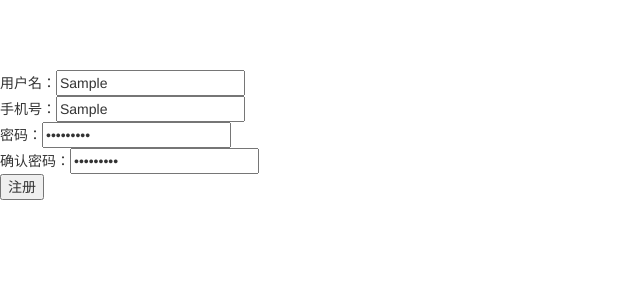
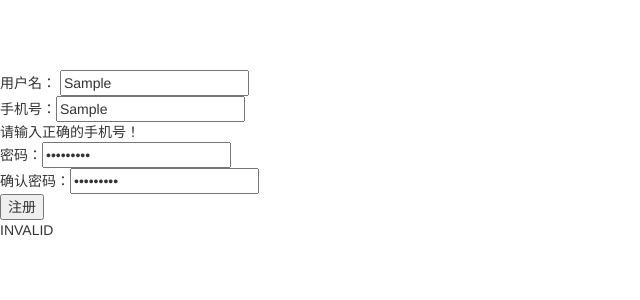
Before and after one commit to lyuxc/angular-StockBackstage, an Angular app: page / in a window 1280 px wide. Both pictures are taken after typing "Sample", "Sample", "Sample123", "Sample123" into the empty fields and a click on the button "注册". Shown: the top 300 px of the page, without its empty margins (0-640 px from the left). Built offline with nearby package versions, Linux system fonts and the light colour scheme.

Commit message:
状态字段

```diff
--- a/src/app/reactive-regist/reactive-regist.component.css
+++ b/src/app/reactive-regist/reactive-regist.component.css
@@ -0,0 +1,6 @@
+/*.ng-invalid {*/
+/*  border: 1px solid darkolivegreen;*/
+/*}*/
+.hasError {
+  border: 1px solid darkolivegreen;
+}
--- a/src/app/reactive-regist/reactive-regist.component.html
+++ b/src/app/reactive-regist/reactive-regist.component.html
@@ -1,9 +1,44 @@
+
 <form [formGroup]="formModel" (submit)="onSubmit()">
-  <div>用户名：<input type="text" formControlName="username"></div>
+  <div>
+    用户名：
+    <input
+      [class.hasError]="formModel.get('username').invalid && formModel.get('username').touched"
+      type="text"
+      formControlName="username">
+  </div>
+
+  <div [hidden]="formModel.get('username').valid || formModel.get('username').untouched">
+    <div [hidden]="!formModel.hasError('required', 'username')">
+      用户名是必填项
+    </div>
+    <div [hidden]="!formModel.hasError('minlength', 'username')">
+      用户名不能小于6位
+    </div>
+  </div>
   <div>手机号：<input type="text" formControlName="mobile"></div>
+
+  <div [hidden]="formModel.get('mobile').valid || formModel.get('mobile').pristine">
+    <div [hidden]="!formModel.hasError('mobile', 'mobile')">
+      请输入正确的手机号！
+    </div>
+  </div>
+  <div [hidden]="!formModel.get('mobile').pending">
+    正在校验手机号是否注册！
+  </div>
+
   <div formGroupName="passwordsGroup">
       <div>密码：<input type="password" formControlName="password"></div>
+      <div [hidden]="!formModel.hasError('minlength', ['passwordsGroup', 'password'])">
+        密码不能小于6位！
+      </div>
       <div>确认密码：<input type="password" formControlName="pconfirm"></div>
+      <div [hidden]="!formModel.hasError('equal', 'passwordsGroup')">
+        {{formModel.getError('equal', 'passwordsGroup')?.desc}}
+      </div>
   </div>
   <button type="submit">注册</button>
 </form>
+<div>
+  {{formModel.status}}
+</div>
--- a/src/app/reactive-regist/reactive-regist.component.ts
+++ b/src/app/reactive-regist/reactive-regist.component.ts
@@ -1,5 +1,6 @@
 import { Component, OnInit } from '@angular/core';
 import { FormGroup, FormControl, FormBuilder, AbstractControl, Validators } from '@angular/forms';
+import {equalValidator, mobileAsyncValidator, mobileValidator} from '../validator/validators';
 
 @Component({
   selector: 'app-reactive-regist',
@@ -28,11 +29,11 @@ export class ReactiveRegistComponent implements OnInit {
   constructor(fb: FormBuilder) {
     this.formModel = fb.group({
       username: ['', [Validators.required, Validators.minLength(6)]], // 1默认值 2校验器
-      mobile: ['', this.mobileValidator],
+      mobile: ['', mobileValidator, mobileAsyncValidator],
       passwordsGroup: fb.group({
-        password: [''],
+        password: ['', Validators.minLength(6)],
         pconfirm: ['']
-      }, {validator: this.equalValidator})
+      }, {validator: equalValidator})
     })
    }
 
@@ -45,6 +46,10 @@ export class ReactiveRegistComponent implements OnInit {
     let errors:any = this.formModel.get("username").errors;
     console.log('username的错误信息', errors)
     console.log(this.formModel.value)
+
+    if(this.formModel.valid) {
+        console.log(this.formModel.value)
+    }
   }
 
 }
--- a/src/app/validator/validators.ts
+++ b/src/app/validator/validators.ts
@@ -1,4 +1,5 @@
 import { FormControl, FormGroup} from "@angular/forms"
+import { Observable } from 'rxjs';
 export function mobileValidator(control: FormControl): any {
     var myreg = /^(((24[0-9]{1})|(15[0-9]{1})|(18[0-9]{1}))+\d{8})$/;
     let valid = myreg.test(control.value);
@@ -6,11 +7,17 @@ export function mobileValidator(control: FormControl): any {
     return valid ? null : { mobile: true };
 }
 
+export function mobileAsyncValidator(control: FormControl): any {
+  var myreg = /^(((24[0-9]{1})|(15[0-9]{1})|(18[0-9]{1}))+\d{8})$/;
+  let valid = myreg.test(control.value);
+  console.log('mobile的校验结果:' + valid);
+  return Observable.of(valid ? null : { mobile: true }).delay(2000);
+}
+
 export function equalValidator(group: FormGroup): any {
     let password: FormControl = group.get("password") as FormControl;
     let pconfirm: FormControl = group.get("pconfirm") as FormControl;
     let valid: boolean = (password.value === pconfirm.value);
     console.log('password的校验结果:' + valid);
-    return valid ? null : { equal: true };
-
+    return valid ? null : { equal: {desc:'密码和确认密码不匹配!!'} };
 }
```
